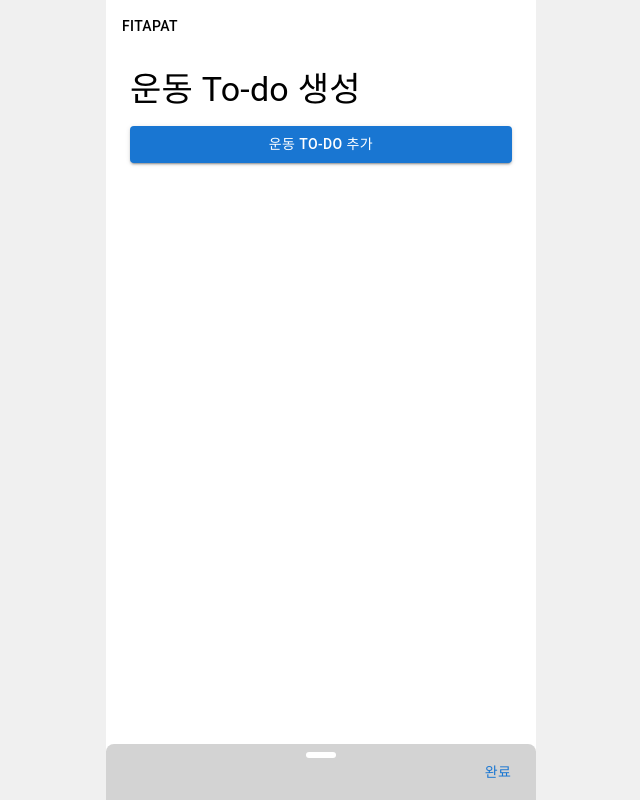
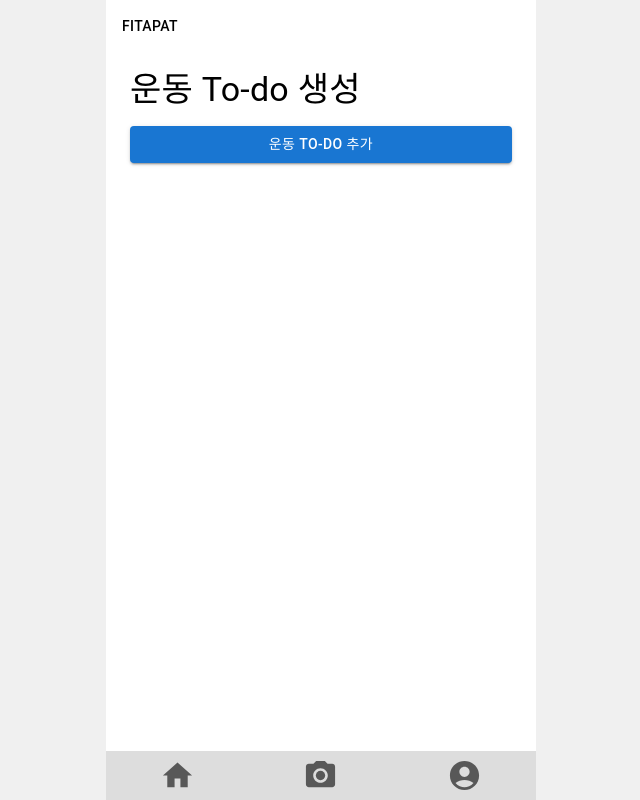
Before and after one commit to Fitapat/Fitapat-front, a Next.js app: page /createTodo in a window 1280 px wide. Shown: the whole page, without its empty margins (319-959 px from the left). Built offline with nearby package versions, Linux system fonts and the light colour scheme.

Commit message:
fix: 드로어창 열기 전에 화면에 안보이게

```diff
--- a/src/app/createTodo/page.jsx
+++ b/src/app/createTodo/page.jsx
@@ -95,7 +95,6 @@ function CreateTodoDrawer({ open, toggleDrawer, numSets, addSet }) {
           top: -drawerBleeding,
           borderTopLeftRadius: 8,
           borderTopRightRadius: 8,
-          visibility: 'visible',
           right: 0,
           left: 0,
           backgroundColor: 'lightgrey',
```
